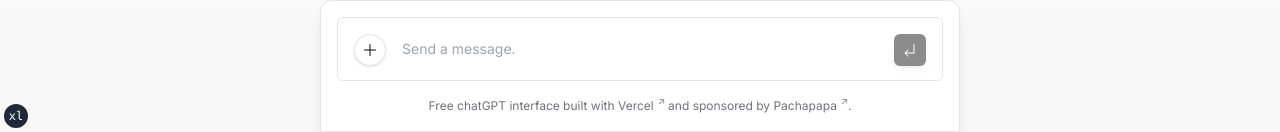
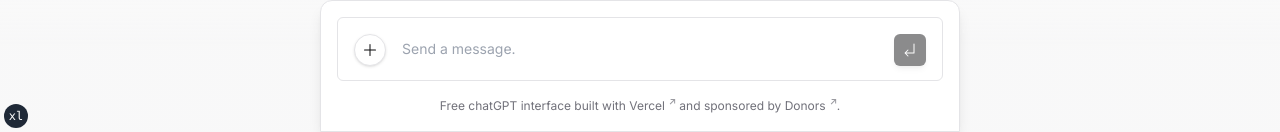
Before and after one commit to ermio/chichat, a Next.js app: page / in a window 1280 px wide. Shown: the part 668-800 px from the top of the page. Built offline with nearby package versions, Linux system fonts and the light colour scheme; no server answers.

Commit message:
Update footer.tsx
Added etherscan link as donor list

```diff
--- a/components/footer.tsx
+++ b/components/footer.tsx
@@ -14,8 +14,8 @@ export function FooterText({ className, ...props }: React.ComponentProps<'p'>) {
     >
       Free chatGPT interface built with{' '}
       <ExternalLink href="https://github.com/vercel-labs/ai-chatbot">Vercel</ExternalLink> and sponsored by{' '}
-      <ExternalLink href="https://twitter.com/pachapapaa">
-        Pachapapa
+      <ExternalLink href="https://etherscan.io/address/0x0c4f3263ac508FE739010EDB8765dA50Ee271C38">
+        Donors
       </ExternalLink>
       .
     </p>
```
